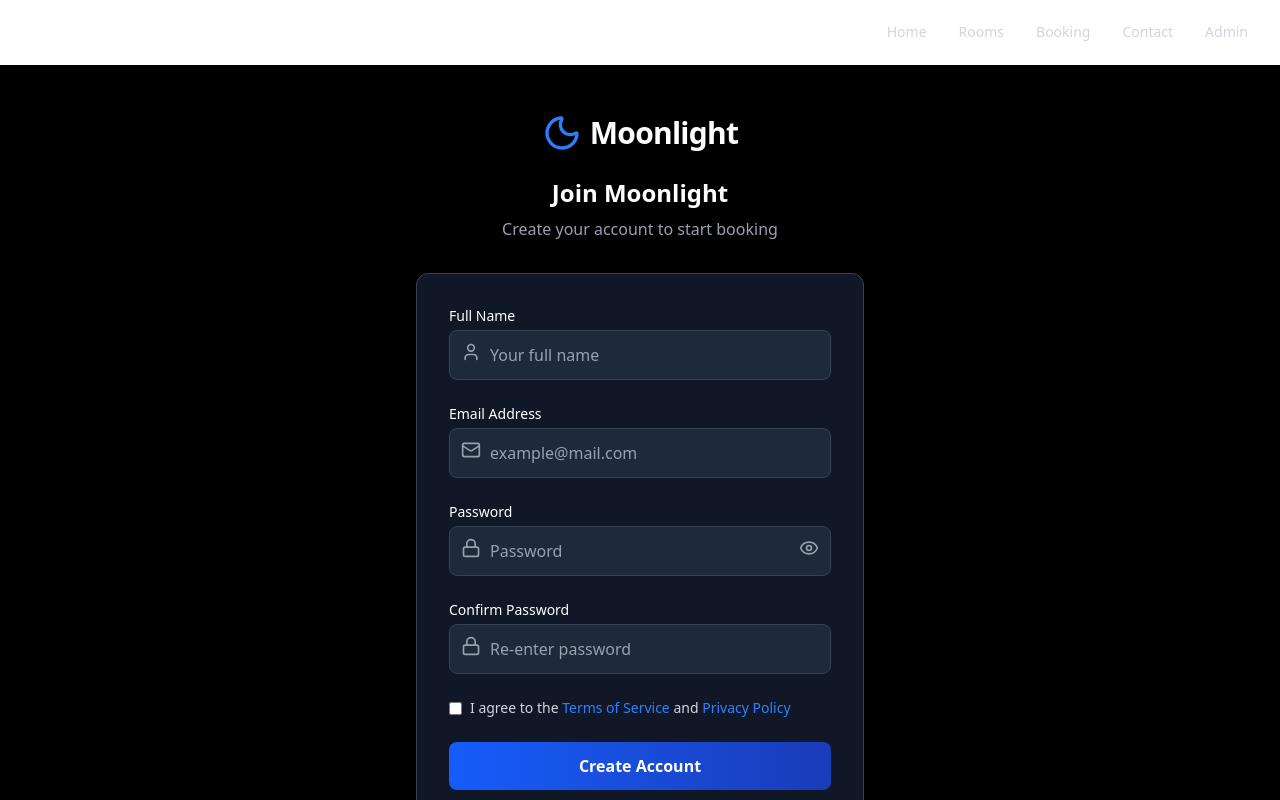
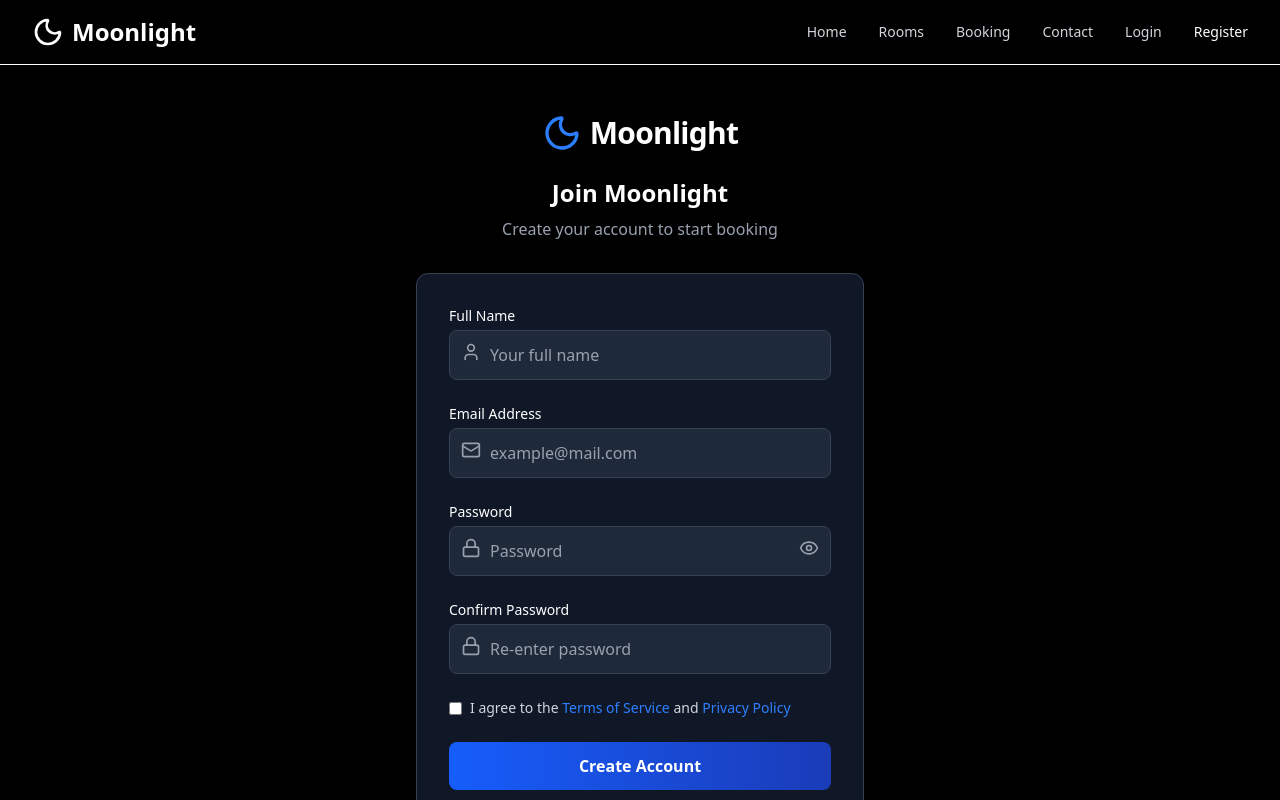
Before and after one commit to Sabin24-max/Moonlight1, a React (Vite) app: page /register in a window 1280 px wide. Shown: the top 800 px of the page. Built offline with nearby package versions, Linux system fonts and the light colour scheme.

Commit message:
code updated

```diff
--- a/src/components/Header.jsx
+++ b/src/components/Header.jsx
@@ -11,34 +11,55 @@ export const Header = () => {
     { name: 'Rooms', path: '/rooms' },
     { name: 'Booking', path: '/booking' },
     { name: 'Contact', path: '/contact' },
-    { name: 'Admin', path: '/admin' },
   ];
 
+  const authLinks = [
+    { name: 'Login', path: '/login' },
+    { name: 'Register', path: '/register' },
+  ];
+
+  // ✅ FIXED: Removed TypeScript type annotation
+  const isActive = (path) => location.pathname === path;
+
   return (
-    <header className="bg-dark-800/95 backdrop-blur-sm border-b border-dark-700 sticky top-0 z-50">
+    <header className="bg-black backdrop-blur-sm border-b border-dark-700 sticky top-0 z-50">
       <div className="max-w-7xl mx-auto px-4 sm:px-6 lg:px-8">
         <div className="flex justify-between items-center py-4">
+          {/* Logo */}
           <Link to="/" className="flex items-center space-x-2">
             <Moon className="h-8 w-8 text-primary-500" />
             <span className="text-2xl font-bold text-white">Moonlight</span>
           </Link>
 
+          {/* Desktop Navigation */}
           <nav className="hidden md:flex space-x-8">
             {navigation.map((item) => (
               <Link
                 key={item.name}
                 to={item.path}
                 className={`text-sm font-medium transition-colors hover:text-primary-500 ${
-                  location.pathname === item.path
-                    ? 'text-primary-500'
-                    : 'text-gray-300'
+                  isActive(item.path) ? 'text-primary-500' : 'text-gray-300'
                 }`}
               >
                 {item.name}
               </Link>
             ))}
+
+            {/* Auth Links */}
+            {authLinks.map((link) => (
+              <Link
+                key={link.name}
+                to={link.path}
+                className={`text-sm font-medium transition-colors hover:text-primary-500 ${
+                  isActive(link.path) ? 'text-primary-500' : 'text-gray-300'
+                }`}
+              >
+                {link.name}
+              </Link>
+            ))}
           </nav>
 
+          {/* Mobile Menu Toggle */}
           <button
             className="md:hidden"
             onClick={() => setIsMenuOpen(!isMenuOpen)}
@@ -51,24 +72,21 @@ export const Header = () => {
           </button>
         </div>
 
+        {/* Mobile Navigation */}
         {isMenuOpen && (
-          <div className="md:hidden">
-            <div className="px-2 pt-2 pb-3 space-y-1 sm:px-3">
-              {navigation.map((item) => (
+          <div className="md:hidden px-2 pt-2 pb-3 space-y-1 sm:px-3">
+            {[...navigation, ...authLinks].map((item) => (
               <Link
                 key={item.name}
                 to={item.path}
+                onClick={() => setIsMenuOpen(false)}
                 className={`block px-3 py-2 rounded-md text-base font-medium transition-colors hover:text-primary-500 ${
-                    location.pathname === item.path
-                      ? 'text-primary-500'
-                      : 'text-gray-300'
+                  isActive(item.path) ? 'text-primary-500' : 'text-gray-300'
                 }`}
-                  onClick={() => setIsMenuOpen(false)}
               >
                 {item.name}
               </Link>
             ))}
-            </div>
           </div>
         )}
       </div>
```
Lines whose indentation alone changed are shown as unchanged.
